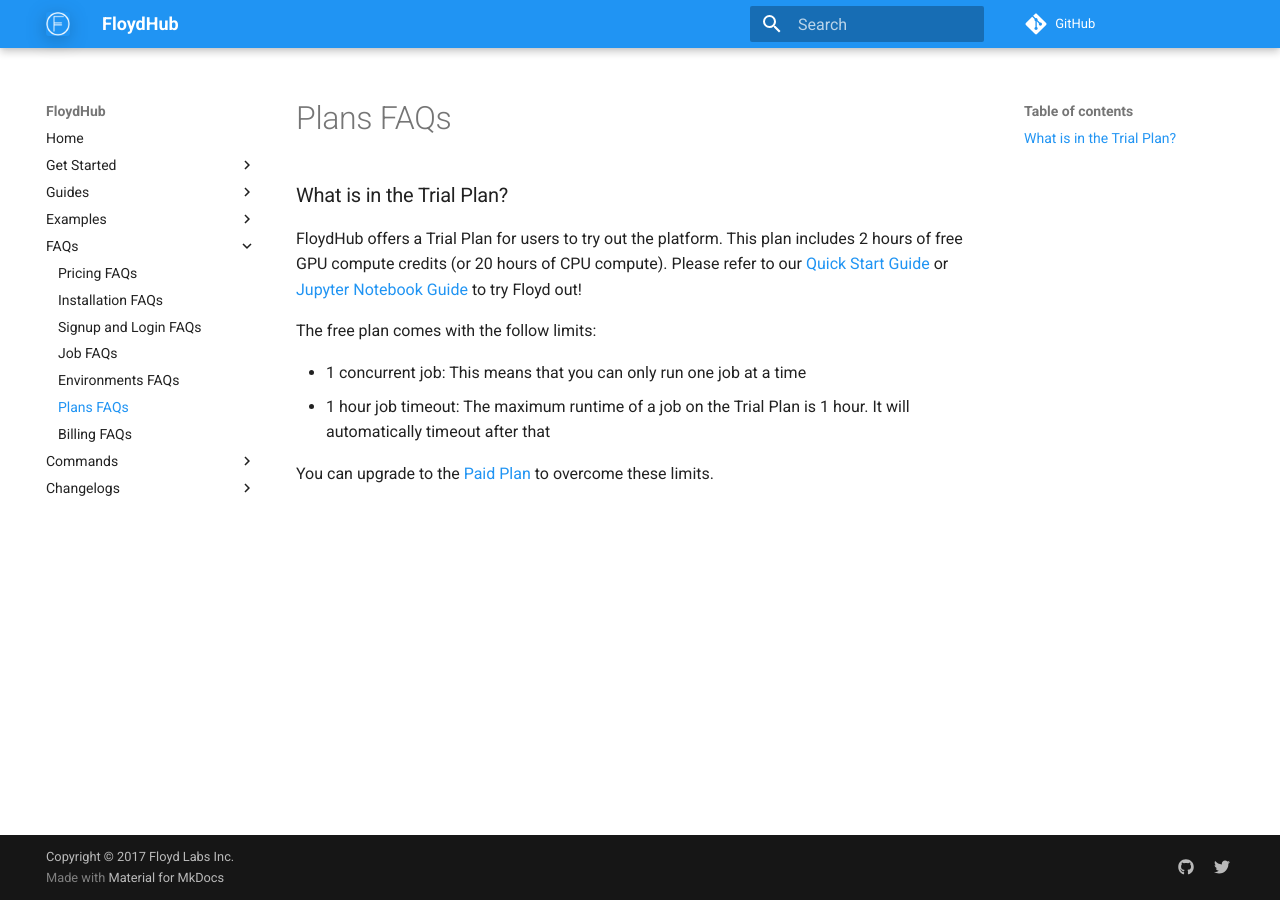
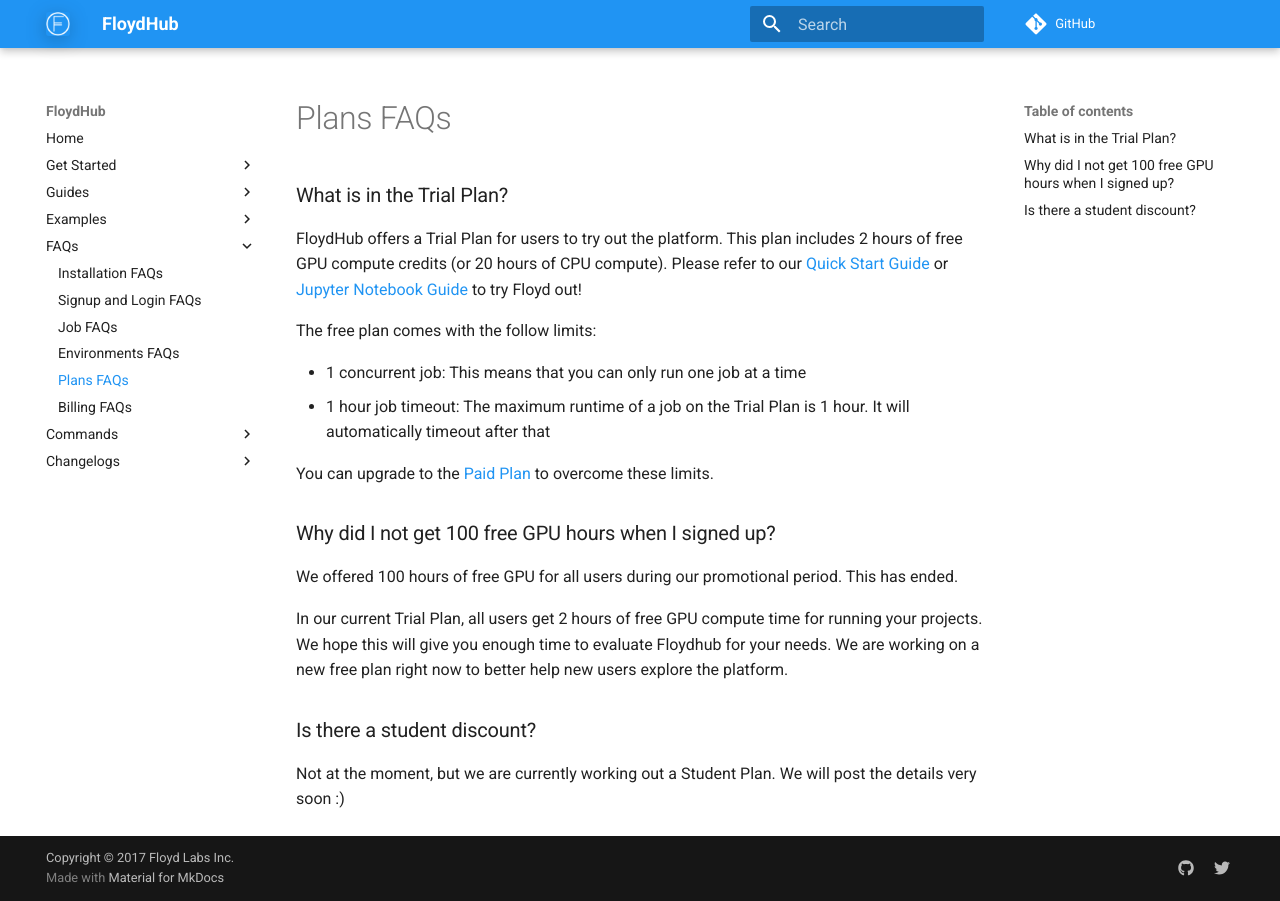
Before and after one commit to floydhub/floyd-docs, an MkDocs documentation site: the page built from docs/faqs/plans.md, in a window 1280 px wide. Built offline with MkDocs 1.6.1 and Material for MkDocs 9.7.7, drawn with Linux system fonts in a browser that asks for light colours; comment, search, counter and statistics services are not loaded; old or Windows-style settings are respelled for this version of MkDocs.

Commit message:
100 free hours FAQ

```diff
--- a/docs/faqs/plans.md
+++ b/docs/faqs/plans.md
@@ -8,3 +8,16 @@
 - 1 hour job timeout: The maximum runtime of a job on the Trial Plan is 1 hour. It will automatically timeout after that
 
 You can upgrade to the [Paid Plan](https://www.floydhub.com/pricing) to overcome these limits.
+
+
+### Why did I not get 100 free GPU hours when I signed up?
+
+We offered 100 hours of free GPU for all users during our promotional period. This has ended.
+
+In our current Trial Plan, all users get 2 hours of free GPU compute time for running your projects. We hope this will give you enough time to evaluate Floydhub for your needs. We are working on a new free plan right now to better help new users explore the platform.
+
+
+### Is there a student discount?
+
+Not at the moment, but we are currently working out a Student Plan. We will
+post the details very soon :)
--- a/mkdocs.yml
+++ b/mkdocs.yml
@@ -20,7 +20,6 @@
     - Examples:
         - 'Style Transfer': examples/style_transfer.md
     - FAQs:
-        - 'Pricing FAQs': faqs/signup.md
         - 'Installation FAQs': faqs/installation.md
         - 'Signup and Login FAQs': faqs/authentication.md
         - 'Job FAQs': faqs/job.md
```
Also changed, not shown: docs/faqs/authentication.md (+10 -0 lines), docs/faqs/signup.md (deleted, +0 -13 lines).
